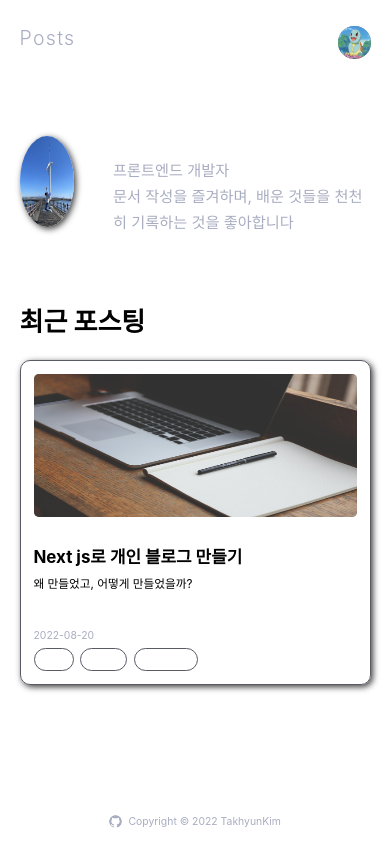
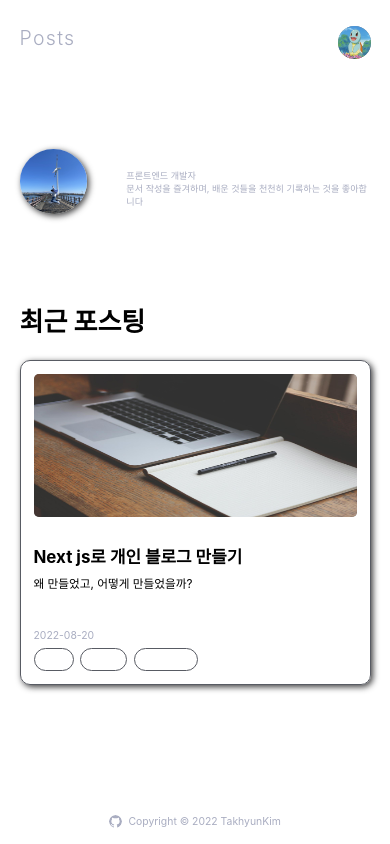
Before and after one commit to TakhyunKim/takhyun.dev, a Next.js app: page / in a window 390 px wide. Built offline with nearby package versions, Linux system fonts and the light colour scheme.

Commit message:
feat: apply mobile layout to introduce

```diff
--- a/components/Home/Introduce/Introduce.module.css
+++ b/components/Home/Introduce/Introduce.module.css
@@ -35,10 +35,23 @@
 @media (max-width: 768px) {
   .intro_profile {
     position: relative;
-    width: 7rem;
-    height: 7rem;
+    width: 5.5rem;
+    height: 5rem;
     border-radius: 50%;
     box-shadow: 2px 2px 6px #3e3e3f;
     overflow: hidden;
   }
+
+  .title {
+    font-size: 0.7rem;
+    margin-top: 0;
+    color: white;
+  }
+
+  .description {
+    font-size: 0.7rem;
+    line-height: 1rem;
+    font-weight: 400;
+    color: #a9adc1;
+  }
 }
```
